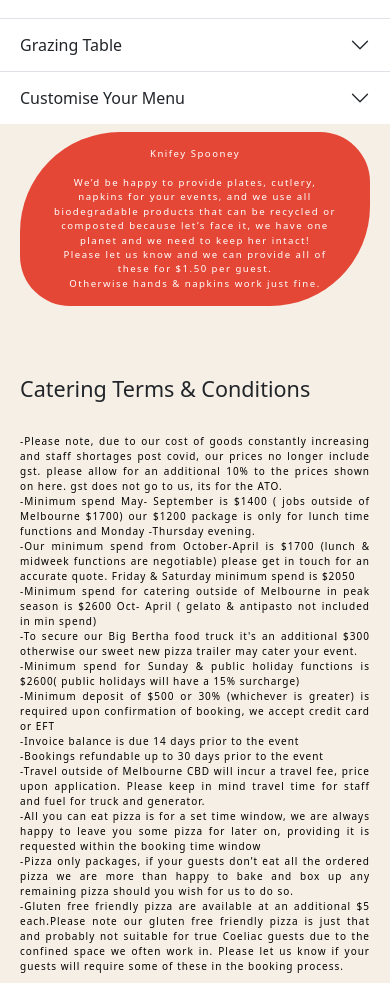
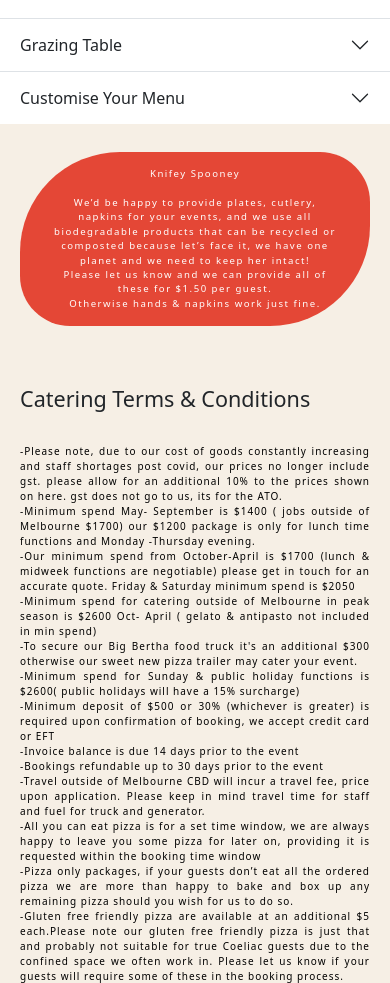
Before and after one commit to mychol96/Sito-Altana, a plain HTML site: page catering.html in a window 390 px wide. Shown: the part 1006-1989 px from the top of the page. Drawn offline with nearby package versions, Linux system fonts and the light colour scheme; a web font is replaced by a local one.

Commit message:
in teoria finito knifey

```diff
--- a/assets/css/catering.css
+++ b/assets/css/catering.css
@@ -160,13 +160,12 @@
     }
 
     @media only screen and (max-width: 425px){
-        top: -220px;
+        top: -210px;
     }
 
     @media only screen and (max-width: 320px){
         top: -250px;
     }
-
 
 
   }
@@ -183,7 +182,7 @@
     }
 
     @media only screen and (max-width: 425px){
-        padding-top: 180px;
+        padding-top: 190px;
     }
 
     @media only screen and (max-width: 320px){
--- a/catering.html
+++ b/catering.html
@@ -272,7 +272,7 @@
 </p>
 
 <div class="knifey sottotitolo-mezzo-bg testo-catering">
-  Knifey Spooney <BR></BR>
+  <strong>Knifey Spooney</strong> <BR></BR>
 
   We’d be happy to provide plates, cutlery, napkins for your events, and we use all biodegradable products that can be recycled or composted because let’s face it, we have one planet and we need to keep her intact! <br>
   Please let us know and we can provide all of these for $1.50 per guest. <br>
```
